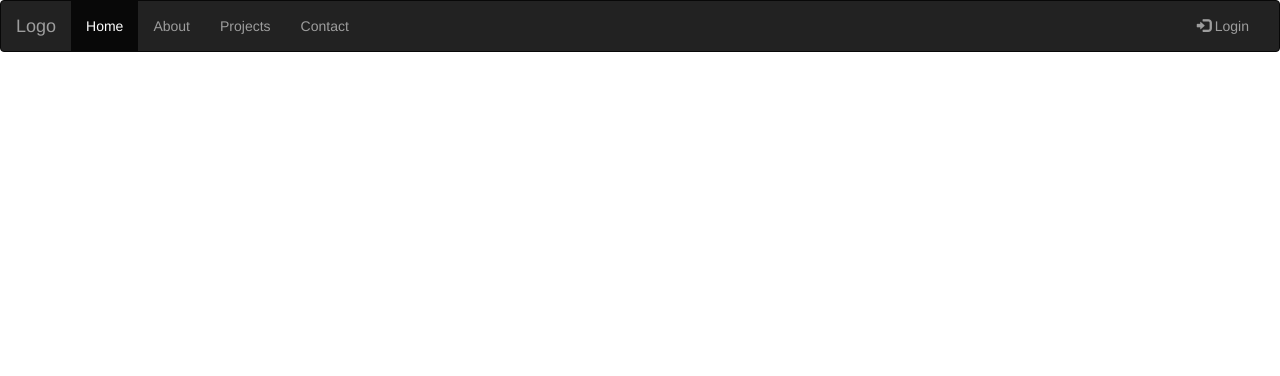
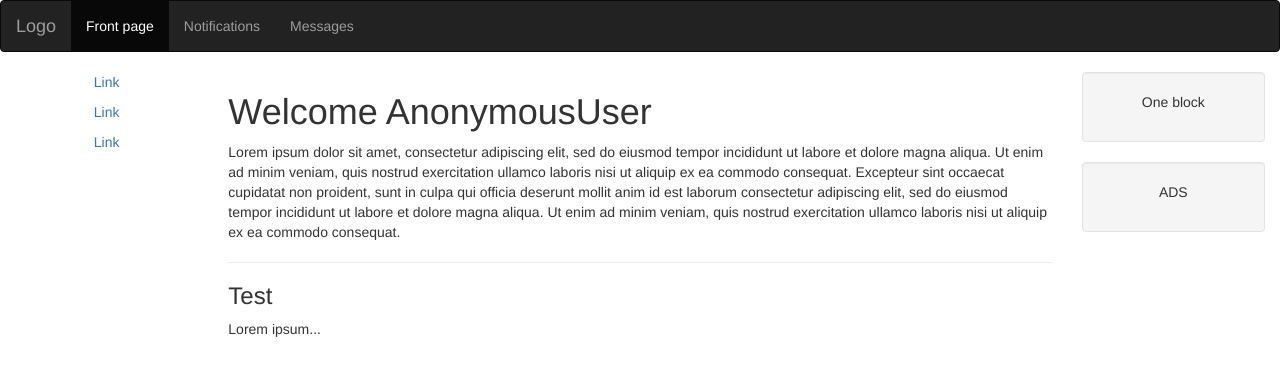
Before and after one commit to helinko/twitter_clone, a Django app: template twitter_clone/main/templates/feed.html in a window 1280 px wide. Shown: the top 376 px of the page. Run offline with Django 3.2, Linux system fonts and the light colour scheme; the template is opened without the code that fills it, so the values that code supplies are empty; some libraries are stand-ins or nearby versions.

Commit message:
some work on the front page, still some issues to solve in usernames

```diff
--- a/twitter_clone/main/templates/base.html
+++ b/twitter_clone/main/templates/base.html
@@ -25,14 +25,16 @@
     </div>
     <div class="collapse navbar-collapse" id="myNavbar">
       <ul class="nav navbar-nav">
-        <li class="active"><a href="#">Home</a></li>
-        <li><a href="#">About</a></li>
-        <li><a href="#">Projects</a></li>
-        <li><a href="#">Contact</a></li>
+        <li class="active"><a href="/">Front page</a></li>
+        <li><a href="#">Notifications</a></li>
+        <li><a href="#">Messages</a></li>
       </ul>
+      {% if user.is_authenticated %}
       <ul class="nav navbar-nav navbar-right">
-        <li><a href="#"><span class="glyphicon glyphicon-log-in"></span> Login</a></li>
+        <li><a href="/{{request.user}}/">Profile <span class="glyphicon glyphicon-log-out"/></a></li>
+        <li><a href="/logout/">Logout <span class="glyphicon glyphicon-log-out"/></a></li>
       </ul>
+      {% endif %}
     </div>
   </div>
 </nav>
--- a/twitter_clone/main/templates/feed.html
+++ b/twitter_clone/main/templates/feed.html
@@ -1,7 +1,11 @@
 <!DOCTYPE html>
 {% extends 'base.html' %}
 
+{% block title %}
+| Main feed
+{% endblock %}
 
+{% block content %}
 <div class="container-fluid text-center">
   <div class="row content">
     <div class="col-sm-2 sidenav">
@@ -9,8 +13,9 @@
       <p><a href="#">Link</a></p>
       <p><a href="#">Link</a></p>
     </div>
+    <!-- Loop here for the tweets -->
     <div class="col-sm-8 text-left">
-      <h1>Welcome</h1>
+      <h1>Welcome {{request.user}}</h1>
       <p>Lorem ipsum dolor sit amet, consectetur adipiscing elit, sed do eiusmod tempor incididunt ut labore et dolore magna aliqua. Ut enim ad minim veniam, quis nostrud exercitation ullamco laboris nisi ut aliquip ex ea commodo consequat. Excepteur sint occaecat cupidatat non proident, sunt in culpa qui officia deserunt mollit anim id est laborum consectetur adipiscing elit, sed do eiusmod tempor incididunt ut labore et dolore magna aliqua. Ut enim ad minim veniam, quis nostrud exercitation ullamco laboris nisi ut aliquip ex ea commodo consequat.</p>
       <hr>
       <h3>Test</h3>
@@ -26,3 +31,4 @@
     </div>
   </div>
 </div>
+{% endblock %}
--- a/twitter_clone/main/templates/index.html
+++ b/twitter_clone/main/templates/index.html
@@ -6,5 +6,7 @@
 {% endblock %}
 
 {% block content %}
-Forms here.
+{{form.as_p}}
+
+<p> If you don't yet have an account, you can create one <a href="/accounts/register/">here</a>.</p>
 {% endblock %}
--- a/twitter_clone/main/templates/registration/registration_form.html
+++ b/twitter_clone/main/templates/registration/registration_form.html
@@ -6,5 +6,8 @@
 {% endblock %}
 
 {% block content %}
+<form method="post" class="register-form form-vertical" role="form">
+{% csrf_token %}
 {{form.as_p}}
+<input type="submit" class="save btn btn-default" value="Register" />
 {% endblock %}
--- a/twitter_clone/twitter_clone/urls.py
+++ b/twitter_clone/twitter_clone/urls.py
@@ -8,5 +8,7 @@ urlpatterns = [
 
     url(r'^admin/', include(admin.site.urls)),
     url(r'^$', 'main.views.index', name='index'),
-    url(r'^accounts/', include('registration.backends.simple.urls')),
+    url(r'^user/([A-Za-z0-9_]+)/$', 'main.views.profile', name='profile'),
+    url(r'^logout/$', 'main.views.logout_view', name='logout_view'),
+    url(r'^accounts/$', include('registration.backends.simple.urls')),
 ]
```
Also changed, not shown: twitter_clone/main/templates/general.html (added, +11 -0 lines), twitter_clone/main/views.py (+44 -4 lines), 1 other file.
